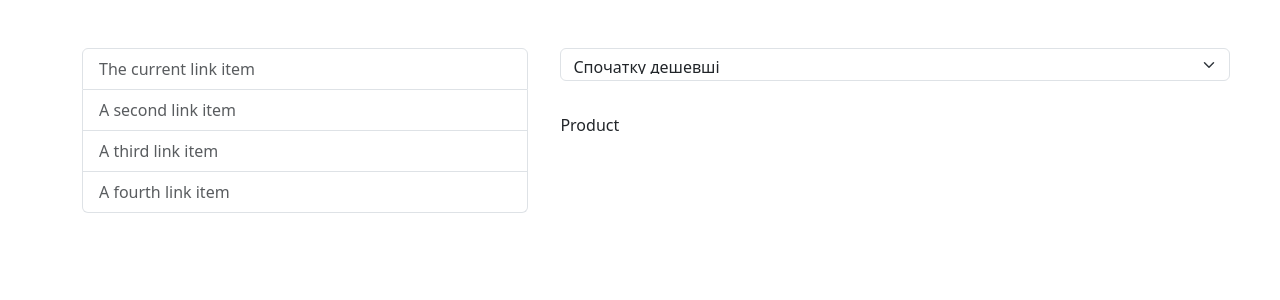
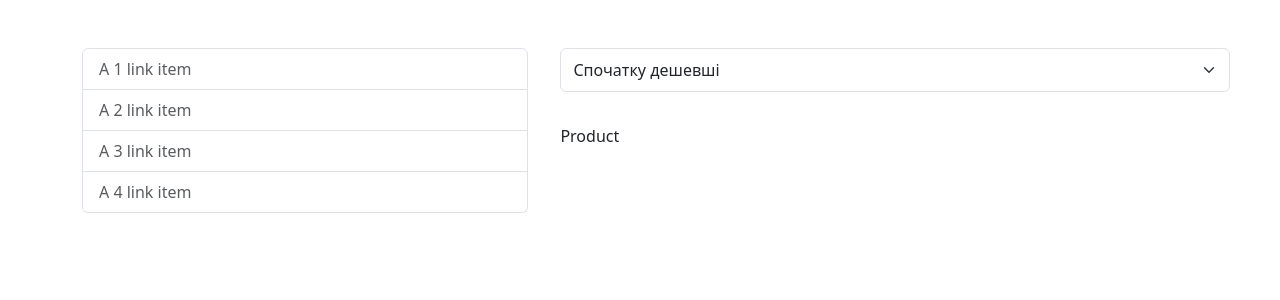
Before and after one commit to volodymyr-mazurchak/SOLOMONO, a PHP site: page / in a window 1280 px wide. Shown: the top 300 px of the page. Run offline with PHP 8.4, Linux system fonts and the light colour scheme.

Commit message:
refactor structure

```diff
--- a/index.php
+++ b/index.php
@@ -11,13 +11,26 @@
 
 <body>
     <div class="container">
-        <?php
-        require_once __DIR__ . '/src/Views/CategoryView.php';
-        require_once __DIR__ . '/src/Views/SortView.php';
-        require_once __DIR__ . '/src/Views/ProductView.php';
-        ?>
+        <aside class="category">
+            <div class="list-group">
+                <?php foreach ([1, 2, 3, 4] as $item): ?>
+                    <a
+                        href="#"
+                        class="list-group-item list-group-item-action">
+                        A <?= $item ?> link item
+                    </a>
+                <?php endforeach; ?>
+            </div>
+        </aside>
+        <select class="form-select" id="sort">
+            <option selected value="cheaper">Спочатку дешевші</option>
+            <option value="alphabet">По алфавіту</option>
+            <option value="new">Спочатку нові</option>
+        </select>
+        <div class="product">
+            Product
+        </div>
     </div>
-
 </body>
 
 </html>
--- a/src/Views/CategoryView.php
+++ /dev/null
@@ -1,19 +0,0 @@
-<aside class="category">
-  <div class="list-group">
-    <a
-      href="#"
-      class="list-group-item list-group-item-action"
-    >
-      The current link item
-    </a>
-    <a href="#" class="list-group-item list-group-item-action"
-      >A second link item</a
-    >
-    <a href="#" class="list-group-item list-group-item-action"
-      >A third link item</a
-    >
-    <a href="#" class="list-group-item list-group-item-action"
-      >A fourth link item</a
-    >
-  </div>
-</aside>
--- a/src/Views/ProductView.php
+++ /dev/null
@@ -1,3 +0,0 @@
-<div class="product">
-    Product
-</div>
--- a/src/Views/SortView.php
+++ /dev/null
@@ -1,5 +0,0 @@
-<select class="form-select" id="sort">
-  <option selected value="cheaper">Спочатку дешевші</option>
-  <option value="alphabet">По алфавіту</option>
-  <option value="new">Спочатку нові</option>
-</select>
--- a/src/assets/styles/index.css
+++ b/src/assets/styles/index.css
@@ -1,7 +1,7 @@
 .container {
   margin-block-start: 3rem;
   display: grid;
-  grid-template: 15% 1fr / 40% 60%;
+  grid-template: 20% 1fr / 40% 60%;
   gap: 2rem;
 }
 
```
Also changed, not shown: src/Config/ConfigDB.php (+7 -1 lines), src/Controllers/CategoryController.php (deleted, +0 -15 lines), src/Models/CategoryModel.php (added, +7 -0 lines).
